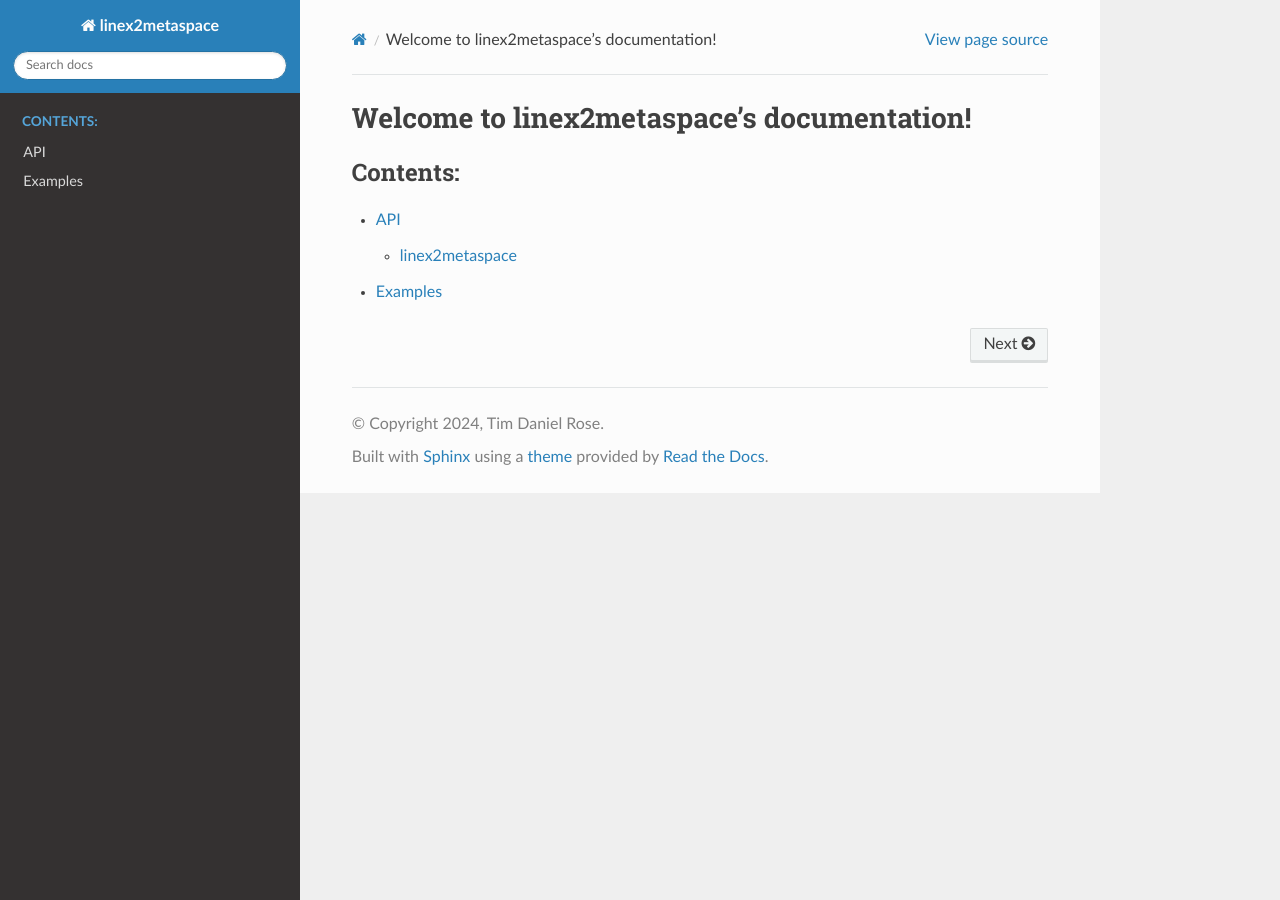
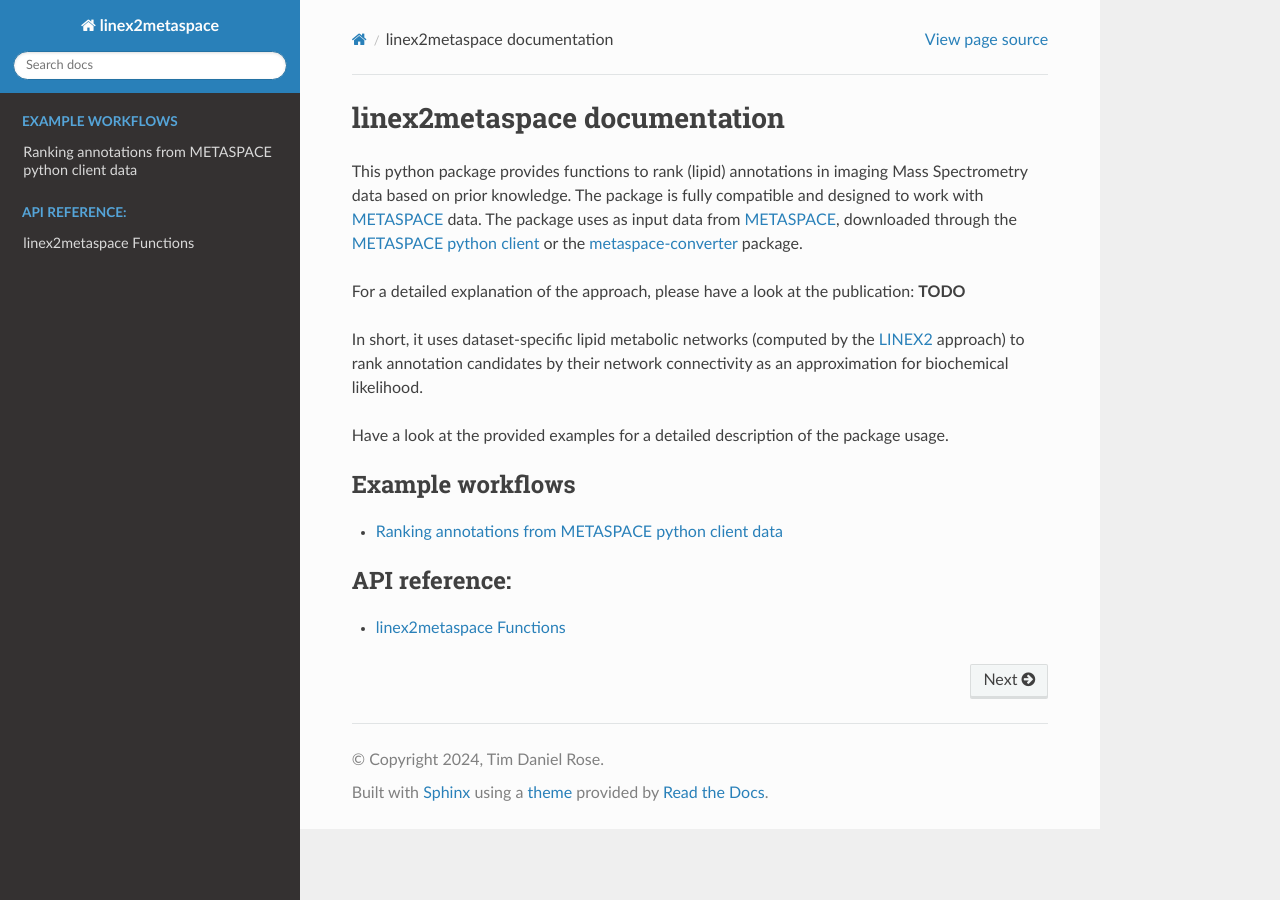
Before and after one commit to tdrose/lipidranking_metaspace, a Sphinx documentation site: the page built from docs/index.rst, in a window 1280 px wide. Built offline with Sphinx 7.4.7 and the Read the Docs theme 2.0.0, drawn with Linux system fonts in a browser that asks for light colours.

Commit message:
Working on documentation.

```diff
--- a/docs/api.rst
+++ b/docs/api.rst
@@ -1,8 +1,5 @@
-API
-===
-
-linex2metaspace
--------------------
+linex2metaspace Functions
+=========================
 
 .. automodule:: linex2metaspace
    :members:
--- a/docs/conf.py
+++ b/docs/conf.py
@@ -22,6 +22,7 @@
     "sphinx.ext.intersphinx",
     "sphinx.ext.napoleon",
     "sphinx_autodoc_typehints",
+    "nbsphinx"
 ]
 
 templates_path = ['_templates']
--- a/docs/examples.rst
+++ /dev/null
@@ -1,2 +0,0 @@
-Examples
-========
--- a/docs/index.rst
+++ b/docs/index.rst
@@ -1,14 +1,36 @@
-.. linex2metaspace documentation master file, created by
-   sphinx-quickstart on Fri Jan  5 10:53:28 2024.
-   You can adapt this file completely to your liking, but it should at least
-   contain the root `toctree` directive.
+linex2metaspace documentation
+=============================
 
-Welcome to linex2metaspace's documentation!
-===========================================
+This python package provides functions to rank (lipid) annotations in imaging Mass Spectrometry data
+based on prior knowledge. The package is fully compatible and
+designed to work with `METASPACE`_ data.
+The package uses as input data from `METASPACE`_, downloaded through the `METASPACE python client`_
+or the `metaspace-converter`_ package.
+
+For a detailed explanation of the approach, please have a look at the publication: **TODO**
+
+In short, it uses dataset-specific lipid metabolic networks (computed by the `LINEX2`_ approach) to
+rank annotation candidates by their network connectivity as an
+approximation for biochemical likelihood.
+
+Have a look at the provided examples for a detailed description of the package usage.
+
 
 .. toctree::
-   :maxdepth: 2
-   :caption: Contents:
+   :maxdepth: 1
+   :caption: Example workflows
+
+   examples/python_client_annotation
+
+
+.. toctree::
+   :maxdepth: 1
+   :caption: API reference:
 
    api
-   examples
+
+
+.. _METASPACE: https://metaspace2020.eu/
+.. _METASPACE python client: https://github.com/metaspace2020/metaspace/tree/master/metaspace/python-client
+.. _metaspace-converter: https://metaspace2020.github.io/metaspace-converter/index.html
+.. _LINEX2: https://exbio.wzw.tum.de/linex/
--- a/pyproject.toml
+++ b/pyproject.toml
@@ -53,5 +53,6 @@
     "sphinx-autodoc-typehints",
     "sphinx-rtd-theme",
     "metaspace2020",
-    "metaspace-converter"
+    "metaspace-converter",
+    "nbsphinx"
 ]
```
Also changed, not shown: docs/examples/python_client_annotation.ipynb (added).
